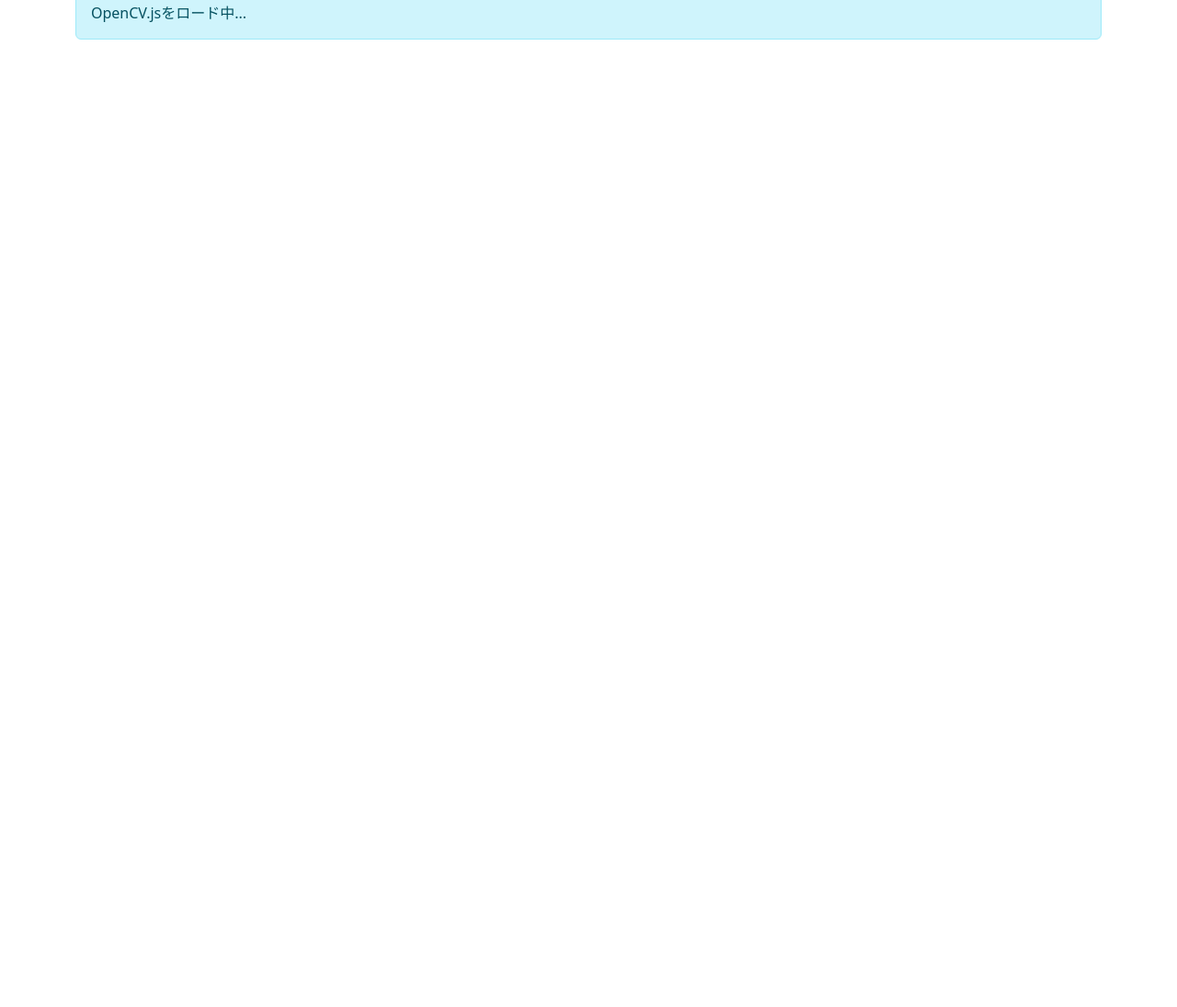
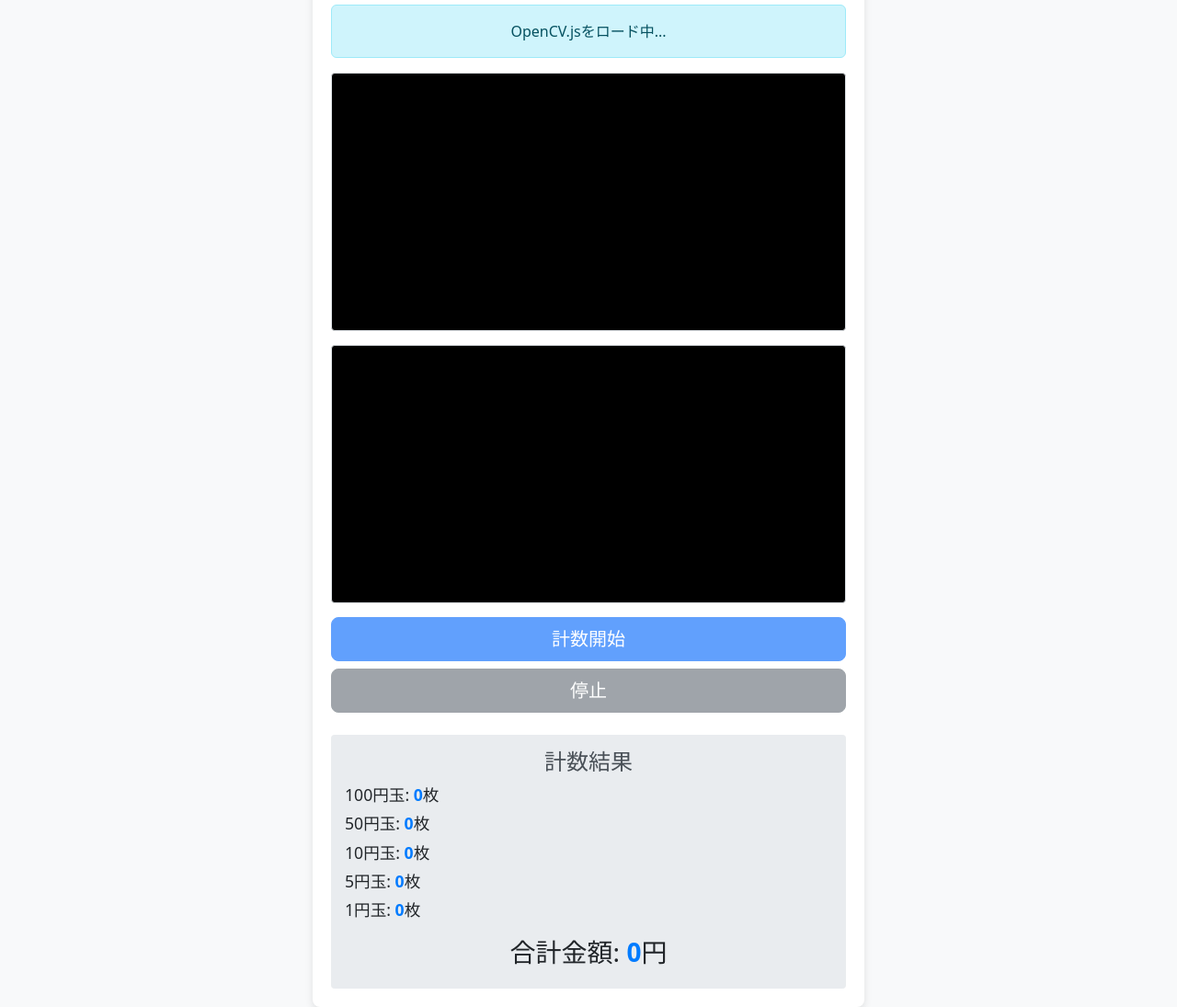
Before and after one commit to Siegenom/coin-scannersig, a website: page index.html in a window 1280 px wide. Shown: the part 135-1230 px from the top of the page at 92% size. Before the commit the page ends 800 px from the top, so only its background shows below. Drawn offline with Linux system fonts and the light colour scheme.

Commit message:
Update index.html

```diff
--- a/index.html
+++ b/index.html
@@ -1,17 +1,43 @@
 <!DOCTYPE html>
 <html>
 <head>
-    <title>カメラで幾ら？ - OpenCV.js テスト</title>
+    <title>カメラで幾ら？ (Coin Camera Counter)</title>
     <meta charset="utf-8">
     <meta name="viewport" content="width=device-width, initial-scale=1.0">
     <link rel="stylesheet" href="lib/bootstrap.min.css">
+    <style>
+        body { display: flex; flex-direction: column; align-items: center; justify-content: center; min-height: 100vh; margin: 0; background-color: #f8f9fa; }
+        .container { max-width: 600px; width: 100%; padding: 20px; background-color: #ffffff; border-radius: 8px; box-shadow: 0 4px 8px rgba(0,0,0,0.1); }
+        video, canvas { display: block; width: 100%; height: auto; border: 1px solid #dee2e6; border-radius: 4px; margin-bottom: 15px; background-color: #000; }
+        .result-box { background-color: #e9ecef; padding: 15px; border-radius: 4px; margin-top: 20px; }
+        .result-box h4 { margin-top: 0; color: #495057; }
+        .result-box p { font-size: 1.1rem; margin-bottom: 5px; }
+        .result-box strong { color: #007bff; }
+    </style>
 </head>
 <body>
     <div class="container mt-5">
-        <h1 class="mb-4">OpenCV.js テスト</h1>
-        <p id="status" class="alert alert-info">OpenCV.jsをロード中...</p>
-        <canvas id="cameraCanvas" style="width:100%; height:auto; border:1px solid black; display:none;"></canvas>
-        <video id="cameraFeed" autoplay style="width:100%; height:auto; display:none;"></video>
+        <h1 class="text-center mb-4">カメラで幾ら？</h1>
+        <p id="status" class="alert alert-info text-center">OpenCV.jsをロード中...</p>
+
+        <video id="cameraFeed" playsinline autoplay></video>
+
+        <canvas id="outputCanvas"></canvas>
+
+        <div class="d-grid gap-2">
+            <button id="captureButton" class="btn btn-primary btn-lg" disabled>計数開始</button>
+            <button id="stopButton" class="btn btn-secondary btn-lg" disabled>停止</button>
+        </div>
+
+        <div class="result-box mt-4">
+            <h4 class="text-center">計数結果</h4>
+            <p>100円玉: <strong id="count100">0</strong>枚</p>
+            <p>50円玉: <strong id="count50">0</strong>枚</p>
+            <p>10円玉: <strong id="count10">0</strong>枚</p>
+            <p>5円玉: <strong id="count5">0</strong>枚</p>
+            <p>1円玉: <strong id="count1">0</strong>枚</p>
+            <h3 class="text-center mt-3">合計金額: <strong id="totalAmount">0</strong>円</h3>
+        </div>
     </div>
 
     <script src="lib/jquery.min.js"></script>
@@ -20,7 +46,7 @@
 
     <script src="lib/opencv.js" type="text/javascript"></script>
 
-    <script src="app.js"></script>
+    <script src="app.js" type="text/javascript"></script>
 
 </body>
 </html>
```
